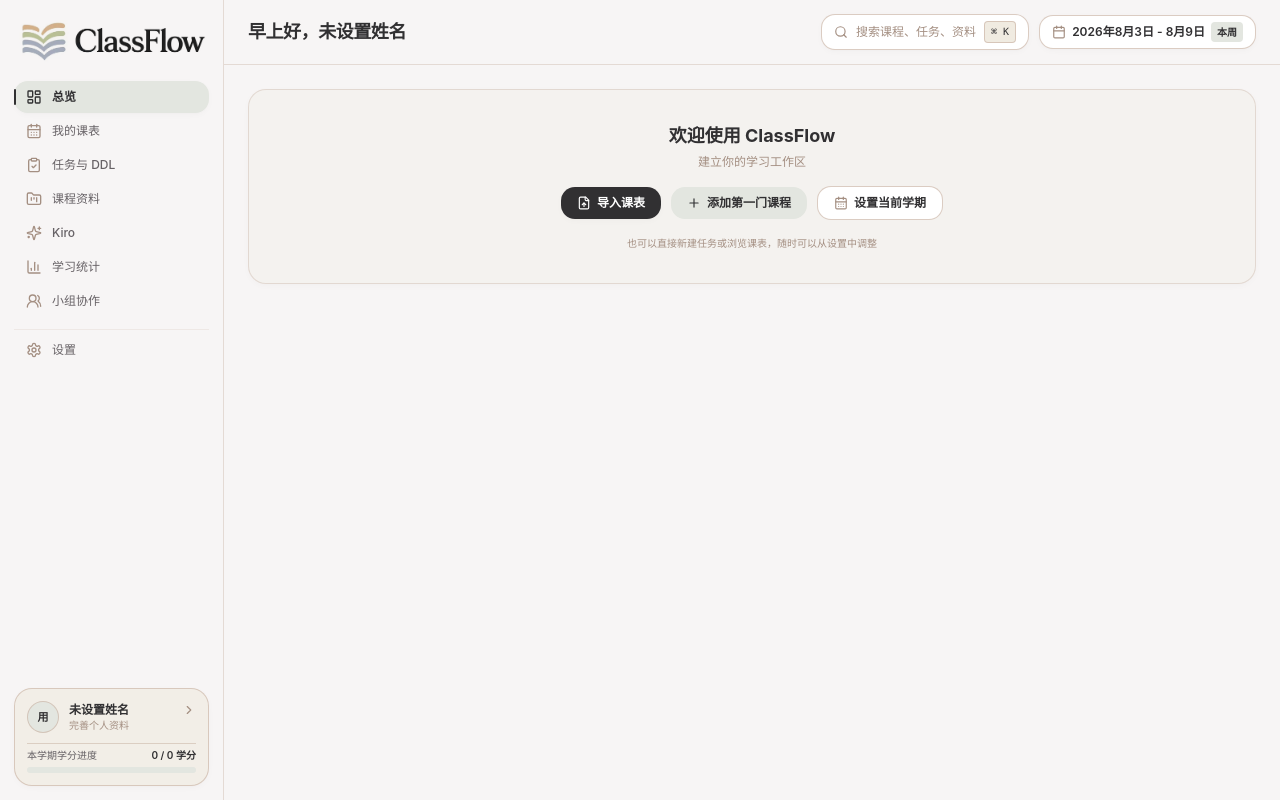
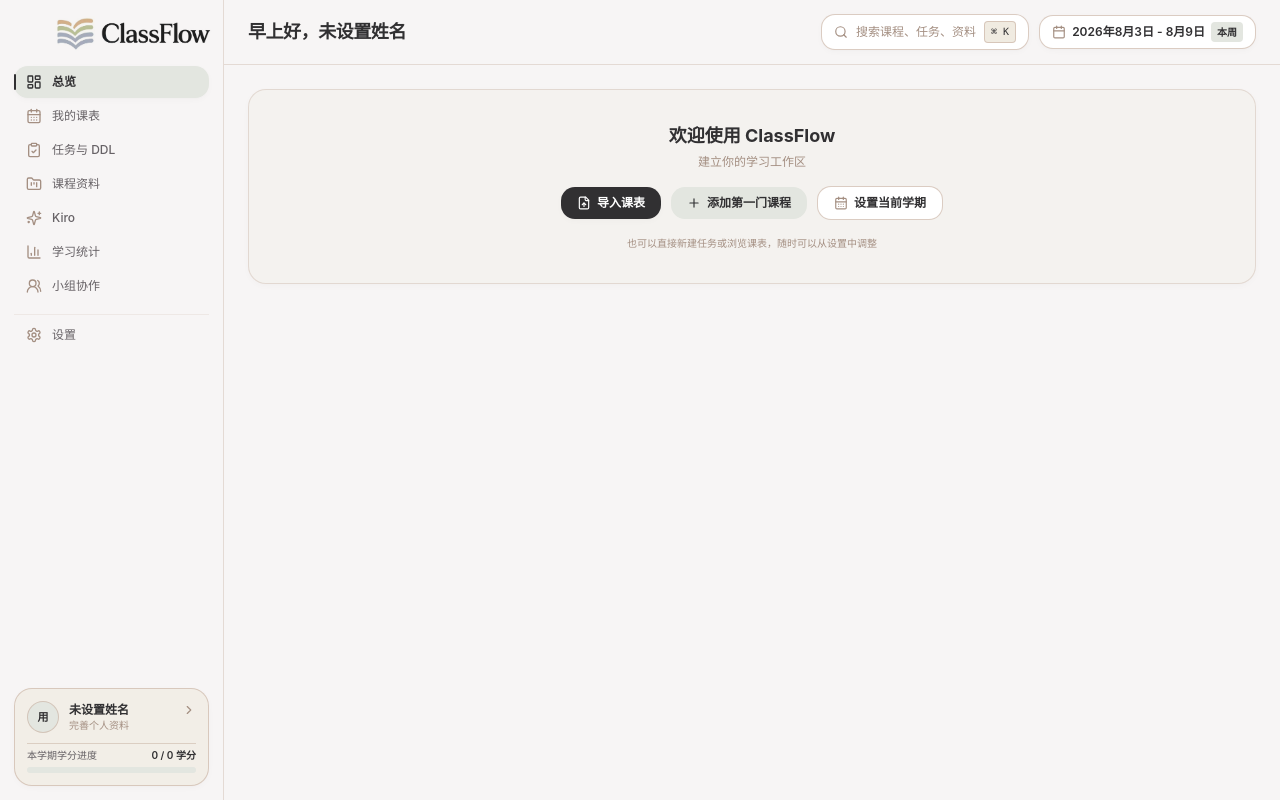
Before and after one commit to zuliku/classflow-study-dashboard, a Next.js app: page / in a window 1280 px wide. Built offline with nearby package versions, Linux system fonts and the light colour scheme.

Commit message:
feat(sidebar): responsive brand logo swap for icon rail

```diff
--- a/components/layout/Sidebar.tsx
+++ b/components/layout/Sidebar.tsx
@@ -22,16 +22,23 @@
     <aside className="hidden md:flex w-16 xl:w-56 h-screen bg-[#F7F5F5] border-r border-line flex-col justify-between p-3.5 sticky top-0 select-none z-20 shrink-0">
       {/* Top Section */}
       <div className="space-y-3">
-        {/* Brand Logo：Desktop 全宽；Icon Rail 显示 Logo mark */}
+        {/* Brand Logo：Icon Rail 显示图形 Mark；完整 Sidebar 显示全横版 Logo（Responsive Swap，非缩放） */}
         <div
-          className="w-full py-1.5 px-0.5 flex items-center justify-center xl:justify-start cursor-pointer transition-opacity hover:opacity-90"
+          className="w-full h-10 px-0.5 flex items-center justify-center xl:justify-start xl:pl-[38px] cursor-pointer transition-opacity hover:opacity-90"
           onClick={() => setActiveTab("overview")}
           title="ClassFlow"
         >
+          {/* 768–1279 Icon Rail：仅图形 Mark，居中，object-contain */}
+          <img
+            src="/branding/classflow-mark.png"
+            alt="ClassFlow"
+            className="hidden md:block xl:hidden w-8 h-8 object-contain"
+          />
+          {/* ≥1280 完整 Sidebar：图形 + ClassFlow 文字，max-width 约束，与导航文字左对齐 */}
           <img
             src="/logo.png"
             alt="ClassFlow"
-            className="w-9 h-9 xl:w-full xl:h-auto xl:max-h-16 object-contain mix-blend-multiply"
+            className="hidden xl:block w-9 h-9 xl:w-auto xl:h-auto xl:max-w-[160px] object-contain mix-blend-multiply"
           />
         </div>
 
```
Also changed, not shown: public/branding/classflow-mark.png (added).
